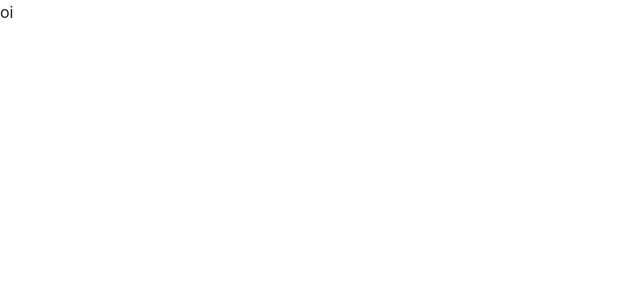
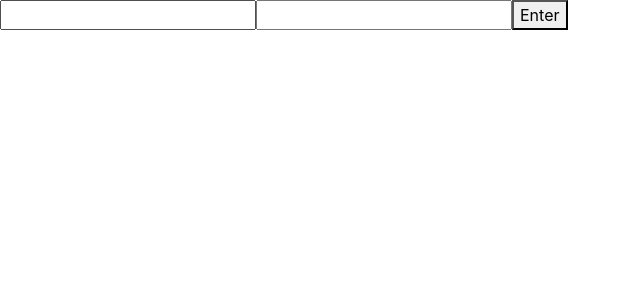
Before and after one commit to vixemari/recipes-app, a React (Create React App) app: page / in a window 1280 px wide. Shown: the top 300 px of the page, without its empty margins (0-640 px from the left). Built offline with nearby package versions, Linux system fonts and the light colour scheme.

Commit message:
Requisito 2,3 e 4

```diff
--- a/src/pages/Login.jsx
+++ b/src/pages/Login.jsx
@@ -2,9 +2,11 @@ import React from 'react';
 
 function Login() {
   return (
-    <div>
-      <p>oi</p>
-    </div>
+    <form>
+      <input type="email" name="email" data-testid="email-input" />
+      <input type="password" name="password" id="" data-testid="password-input" />
+      <button type="submit" data-testid="login-submit-btn">Enter</button>
+    </form>
   );
 }
 
```
